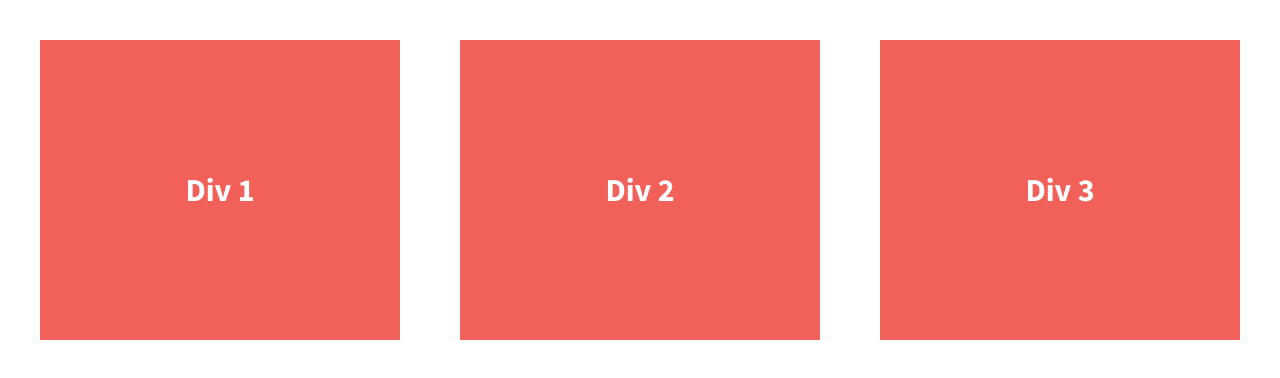
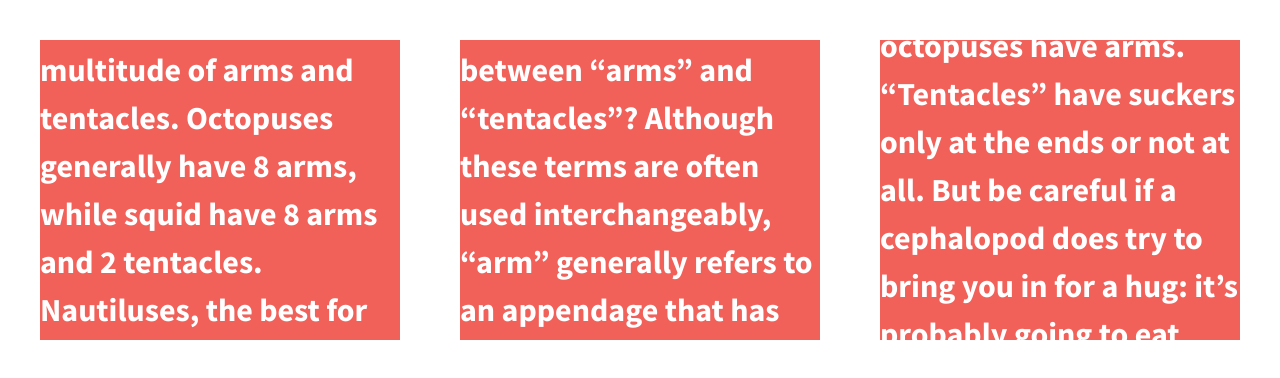
Before and after one commit to caitlinhinshaw/206-divs-flexbox-starter, a plain HTML site: page index.html in a window 1280 px wide. Drawn offline with nearby package versions, Linux system fonts and the light colour scheme.

Commit message:
Add content to divs

```diff
--- a/index.html
+++ b/index.html
@@ -23,13 +23,13 @@
 
         <section class="wrapper">
             <div class="div-1">
-                Div 1
+                Cephalopods are easily recognizable by their multitude of arms and tentacles. Octopuses generally have 8 arms, while squid have 8 arms and 2 tentacles. Nautiluses, the best for hugging, have about 90 tentacles.
             </div>
             <div class="div-2">
-                Div 2
+                So what’s the difference between “arms” and “tentacles”? Although these terms are often used interchangeably, “arm” generally refers to an appendage that has suckers along its length.
             </div>
             <div class="div-3">
-                Div 3
+                Thus, those sticky octopuses have arms. “Tentacles” have suckers only at the ends or not at all. But be careful if a cephalopod does try to bring you in for a hug: it’s probably going to eat you!
             </div>
         </section>
 
```
